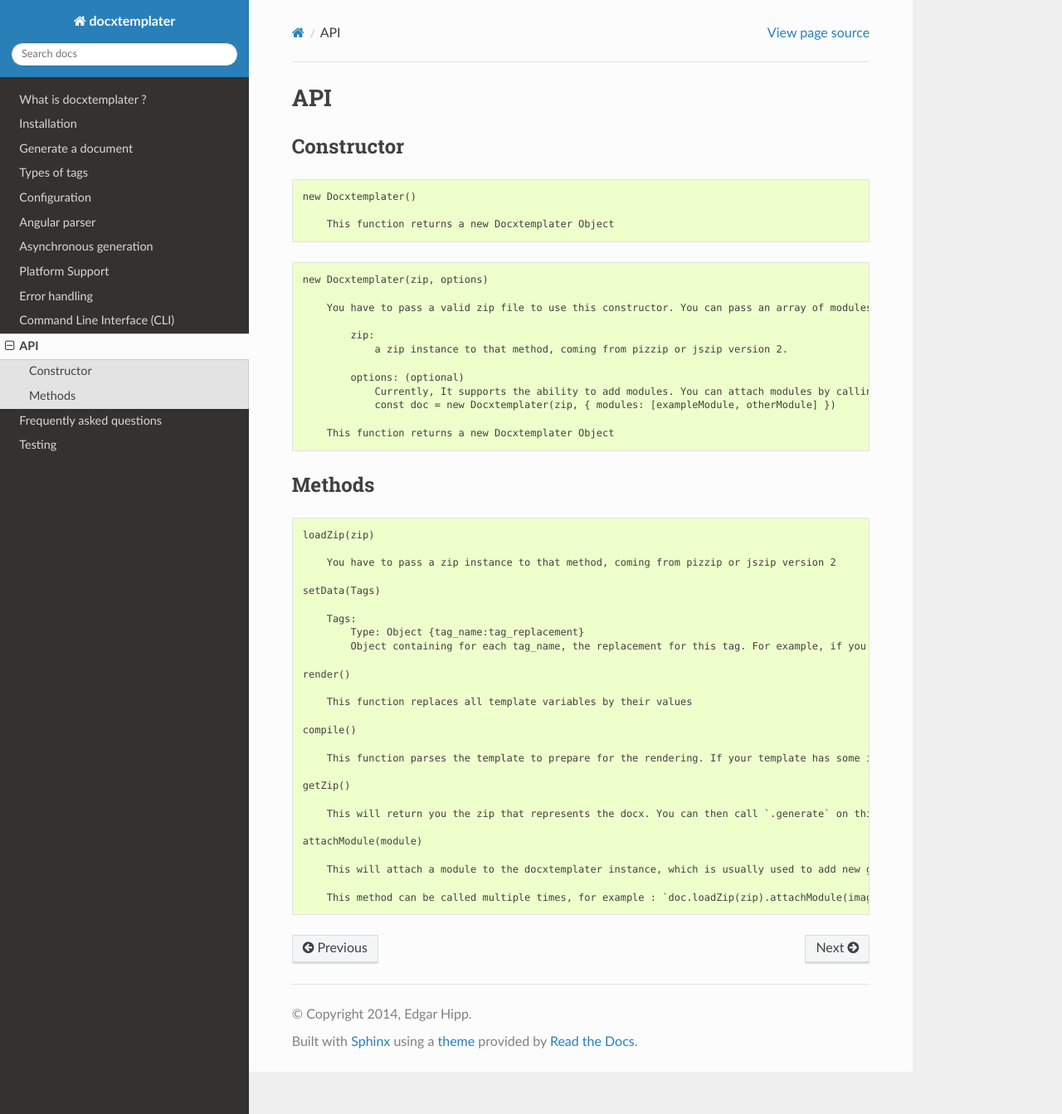
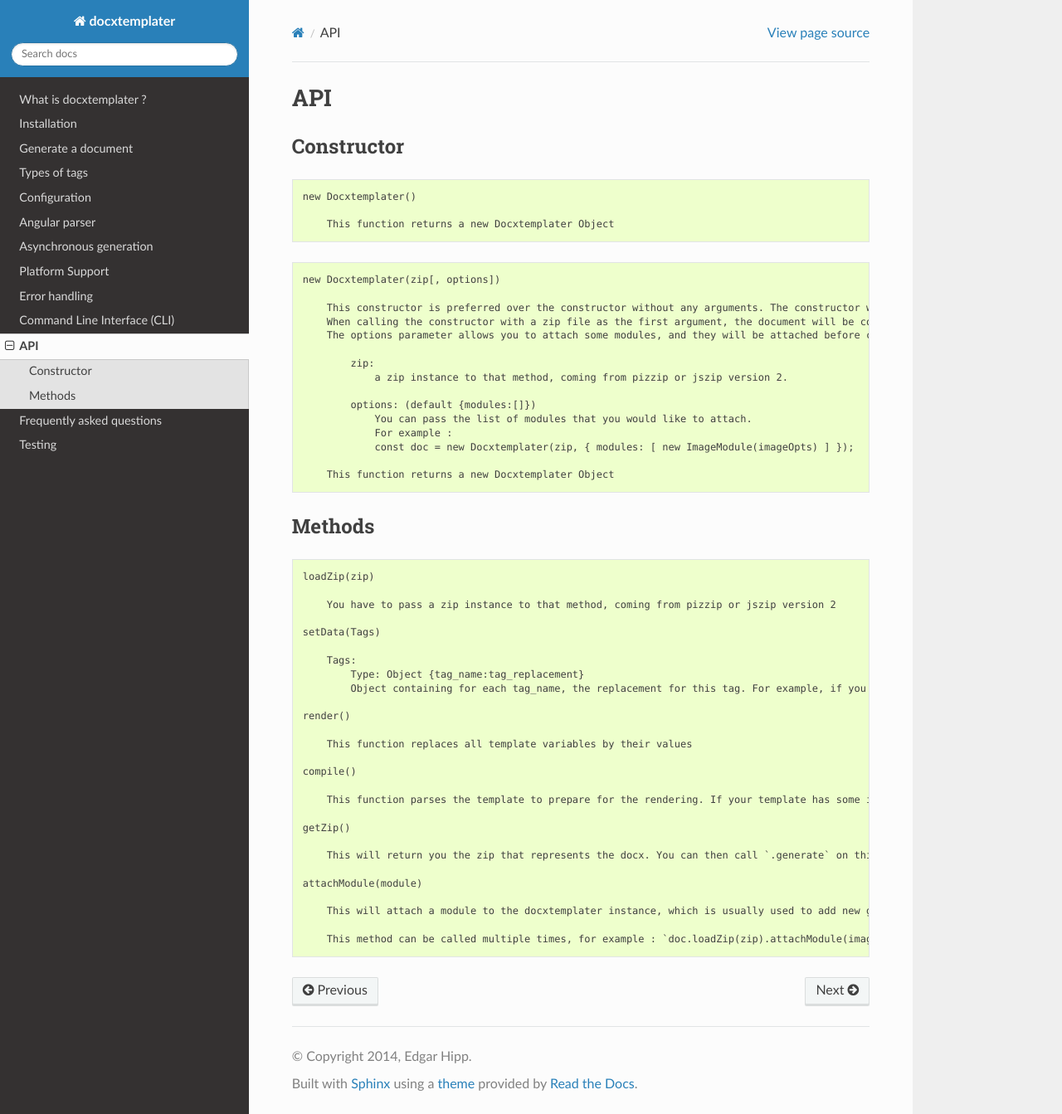
Before and after one commit to open-xml-templating/docxtemplater, a Sphinx documentation site: the page built from docs/source/api.rst, in a window 1280 px wide and 1343 px high. Shown: the whole window at 83% size. Built offline with Sphinx 7.4.7 and the Read the Docs theme 2.0.0, drawn with Linux system fonts in a browser that asks for light colours.

Commit message:
refactor: make changes according to the review

```diff
--- a/docs/source/api.rst
+++ b/docs/source/api.rst
@@ -17,16 +17,19 @@ Constructor
 
 .. code-block:: text
 
-    new Docxtemplater(zip, options)
+    new Docxtemplater(zip[, options])
 
-        You have to pass a valid zip file to use this constructor. You can pass an array of modules that are needed by templater to attach them at the time of instantiating.
+        This constructor is preferred over the constructor without any arguments. The constructor without arguments will be removed in docxtemplater version 4.
+        When calling the constructor with a zip file as the first argument, the document will be compiled during instantiation, meaning that this will throw an error if some tag is misplaced in your document.
+        The options parameter allows you to attach some modules, and they will be attached before compilation.
 
             zip:
                 a zip instance to that method, coming from pizzip or jszip version 2.
 
-            options: (optional)
-                Currently, It supports the ability to add modules. You can attach modules by calling the Docxtemplater like this
-                const doc = new Docxtemplater(zip, { modules: [exampleModule, otherModule] })
+            options: (default {modules:[]})
+                You can pass the list of modules that you would like to attach.
+                For example :
+                const doc = new Docxtemplater(zip, { modules: [ new ImageModule(imageOpts) ] });
 
         This function returns a new Docxtemplater Object
 
```
Also changed, not shown: CHANGELOG.md (+30 -2 lines), docs/source/generate.rst (+23 -4 lines), 3 other files.
